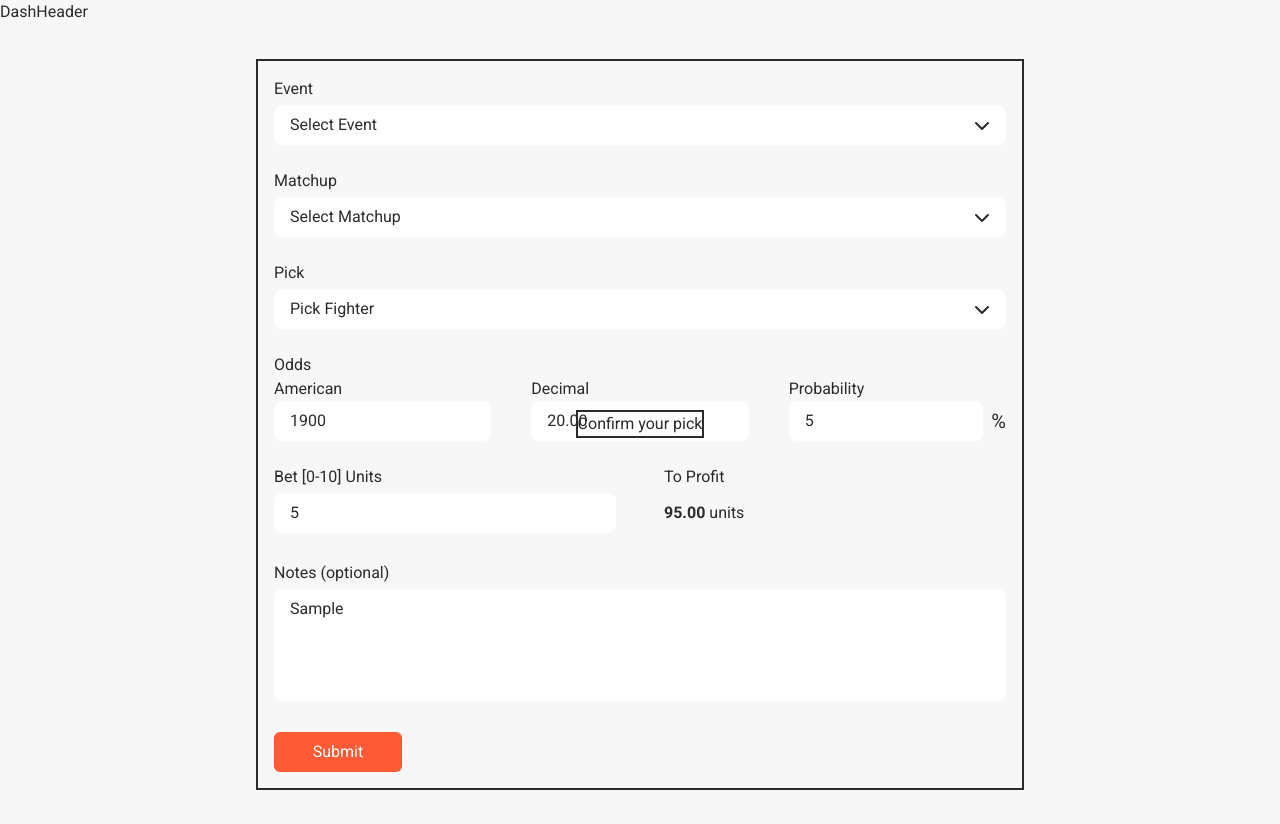
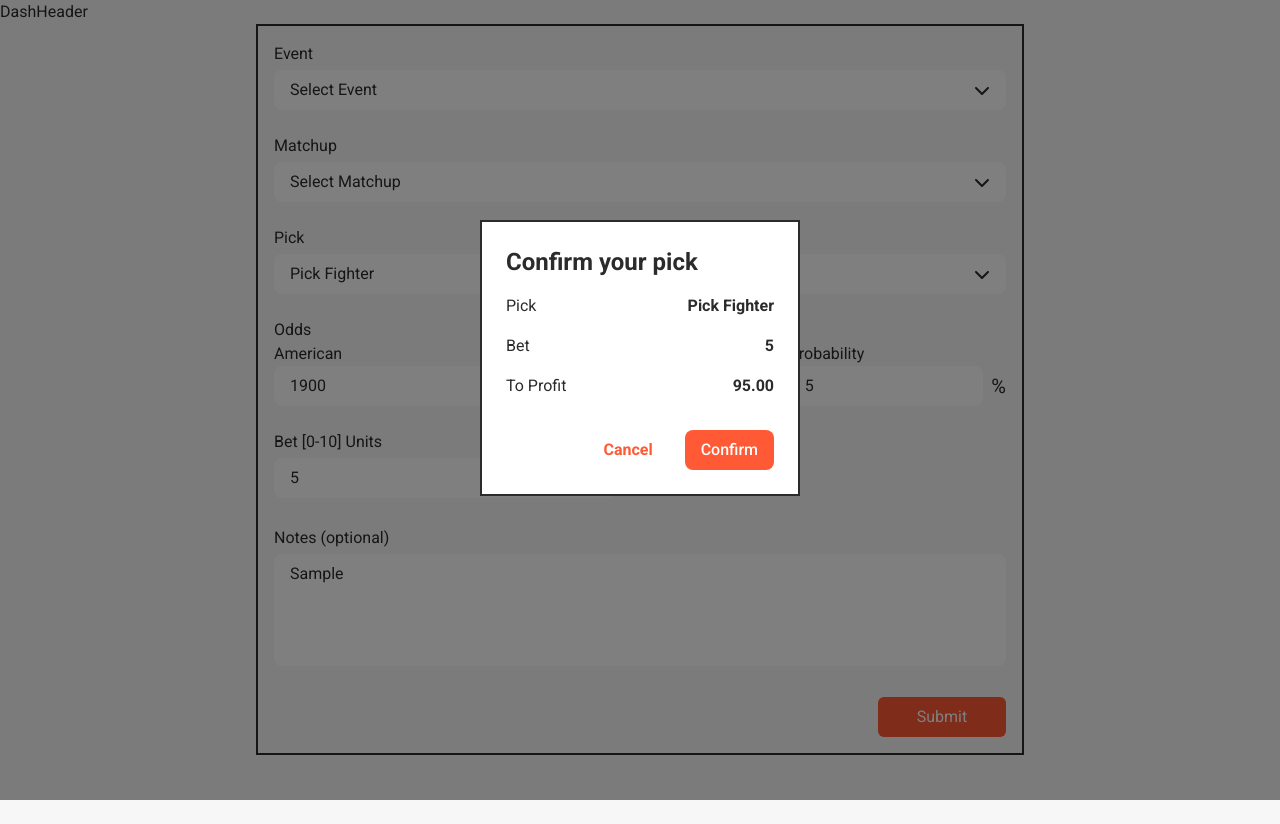
Before and after one commit to ray-mak/sportfolio, a React (Vite) app in the folder frontend/: page /dash/addpick in a window 1280 px wide. Both pictures are taken after typing "5", "5", "5", "5", "Sample" into the empty fields and a click on the button "Submit". After the commit the page ends 800 px from the top, so only its background shows below. Built offline with nearby package versions, Linux system fonts and the light colour scheme.

Commit message:
Refactored code
Created a formData state to store the input values instead of using a different state for each input/selection. Also did the same for the dropdown states.

```diff
--- a/frontend/src/features/bets/AddPick.jsx
+++ b/frontend/src/features/bets/AddPick.jsx
@@ -5,88 +5,95 @@ import { FontAwesomeIcon } from '@fortawesome/react-fontawesome'
 import { faChevronDown } from "@fortawesome/free-solid-svg-icons"
 
 const AddPick = () => {
-    //generate event names
+    const [formData, setFormData] = useState({
+        event: "Select Event",
+        matchup: "Select Matchup",
+        pick: "Pick Fighter",
+        odds: "",
+        betAmount: "",
+        notes: ""
+    })
+
+    const [dropdowns, setDropdowns] = useState({
+        eventDropdown: false,
+        matchupDropdown: false,
+        pickDropdown: false
+    })
+
+    //updates form values
+    function handleChange(e, name) {
+        const { value, innerText, tagName } = e.target
+        setFormData(prevFormData => {
+            return {
+                ...prevFormData,
+                [name]: tagName === "LI" ? innerText : value
+            }
+        })
+
+        setDropdowns(prevState => ({
+            ...prevState,
+            eventDropdown: false,
+            matchupDropdown: false,
+            pickDropdown: false
+        }))
+    }
+
+    console.log(formData)
+
+    //generate event names from JSON
     const eventNames = upcomingEvents.map(item => {
         return (
-            <li className='flex items-center p-2 rounded-md hover:bg-blue-400 hover:text-white hover:cursor-pointer' onClick={selectEvent} value={item.event} key={item.event}>{item.event}</li>
+            <li className='flex items-center p-2 rounded-md hover:bg-blue-400 hover:text-white hover:cursor-pointer' onClick={(e) => handleChange(e, "event")} key={item.event}>{item.event}</li>
         )
     })
 
-    //choose event from event dropdown
-    const [selectedEvent, setSelectedEvent] = useState("Select Event")
-    function selectEvent(e) {
-        setSelectedEvent(e.target.innerText)
-        setEventDropdown(false)
-    }
-
-    //generate matchups based on which event is selected.
-    const selectedEventMatchups = upcomingEvents.find(item => item.event === selectedEvent)
+    //Generate matchups based on which event is selected, by matching the name of the event selected in the form with same event name in the JSON.
+    const selectedEventMatchups = upcomingEvents.find(item => item.event === formData.event)
     let matchupsList
     if (selectedEventMatchups) {
         matchupsList = selectedEventMatchups.matchups.map(matchup => {
             return (
-                <li className='flex items-center p-2 rounded-md hover:bg-blue-400 hover:text-white hover:cursor-pointer' onClick={selectMatchup} key={matchup}>{matchup}</li>
+                <li className='flex items-center p-2 rounded-md hover:bg-blue-400 hover:text-white hover:cursor-pointer' onClick={(e) => handleChange(e, "matchup")} key={matchup}>{matchup}</li>
             )
         })
     } else {
         matchupsList = <li className='flex items-center p-2 rounded-md '>Please select an event first</li>
     }
 
-    //set selected matchup from select matchup dropdown
-    const [selectedMatchup, setSelectedMatchup] = useState("Select Matchup")
-    function selectMatchup(e) {
-        setSelectedMatchup(e.target.innerText)
-        setMatchupDropdown(false)
-    }
-
     //generate pick options based on which matchup is selected
     let pickList
-    if (selectedMatchup != "Select Matchup") {
-        const fighters = selectedMatchup.split(" vs ")
+    if (formData.matchup != "Select Matchup") {
+        const fighters = formData.matchup.split(" vs ")
         pickList = fighters.map(fighter => {
             return (
-                <li className='flex items-center p-2 rounded-md hover:bg-blue-400 hover:text-white hover:cursor-pointer' onClick={pickFighter} key={fighter}>{fighter}</li>
+                <li className='flex items-center p-2 rounded-md hover:bg-blue-400 hover:text-white hover:cursor-pointer' onClick={(e) => handleChange(e, "pick")} key={fighter}>{fighter}</li>
             )
         })
     } else {
         pickList = <li className='flex items-center p-2 rounded-md'>Please select a matchup first</li>
     }
 
-    //set the selected option for "Pick" dropdown
-    const [pickedFighter, setPickedFighter] = useState("Pick Fighter")
-    function pickFighter(e) {
-        setPickedFighter(e.target.innerText)
-        setPickDropdown(false)
+    //toggle dropdowns and close dropdown when clicking outside of dropdown
+    function toggleDropdown(dropdown) {
+        setDropdowns(prevState => ({
+            ...prevState,
+            [dropdown]: !prevState[dropdown]
+        }))
     }
 
-    //toggle dropdown menus
-    const [eventDropdown, setEventDropdown] = useState(false)
-    const [matchupDropdown, setMatchupDropdown] = useState(false)
-    const [pickDropdown, setPickDropdown] = useState(false)
-    function toggleSelectEvent() {
-        setEventDropdown(prevState => !prevState)
-    }
-    function toggleMatchupDropdown() {
-        setMatchupDropdown(prevState => !prevState)
-    }
-    function togglePickDropdown() {
-        setPickDropdown(prevState => !prevState)
-    }
-
-    //close dropdown when clicking outside of dropdown
     const eventContainer = useRef(null)
     const matchupContainer = useRef(null)
     const pickContainer = useRef(null)
     useEffect(() => {
         const handleClick = (e) => {
             if (eventContainer.current && !eventContainer.current.contains(e.target)) {
-                setEventDropdown(false)
+                setDropdowns(prevState => ({ ...prevState, eventDropdown: false }))
             }
             if (matchupContainer.current && !matchupContainer.current.contains(e.target)) {
-                setMatchupDropdown(false)
+                setDropdowns(prevState => ({ ...prevState, matchupDropdown: false }))
             }
             if (pickContainer.current && !pickContainer.current.contains(e.target)) {
-                setPickDropdown(false)
+                setDropdowns(prevState => ({ ...prevState, pickDropdown: false }))
             }
         }
         document.addEventListener("click", handleClick)
@@ -113,20 +120,25 @@ const AddPick = () => {
             const newProbability = 100 / (100 / number + 1)
             setDecimalOdds(newDecimalOdds.toFixed(2))
             setProbability(newProbability.toFixed(2))
+            setFormData(prevState => ({ ...prevState, odds: newDecimalOdds.toFixed(2) }))
         } else {
             const number = parseFloat(newAmericanOdds.replace(/[^\d.]/g, ''))
             const newDecimalOdds = (number / 100) + 1
             const newProbability = 100 / (number / 100 + 1)
             setDecimalOdds(newDecimalOdds.toFixed(2))
             setProbability(newProbability.toFixed(2))
+            setFormData(prevState => ({ ...prevState, odds: newDecimalOdds.toFixed(2) }))
         }
 
     }
 
-
     function handleDecimalOddsChange(e) {
-        const newDecimalOdds = e.target.value
+        let newDecimalOdds = e.target.value
+        if (newDecimalOdds.length > 4) {
+            newDecimalOdds = newDecimalOdds.slice(0, 4)
+        }
         setDecimalOdds(newDecimalOdds)
+        setFormData(prevState => ({ ...prevState, odds: newDecimalOdds }))
         if (newDecimalOdds >= 2) {
             const newAmericanOdds = (newDecimalOdds - 1) * 100
             const newProbability = (1 - (1 / newDecimalOdds)) * 100
@@ -137,6 +149,10 @@ const AddPick = () => {
             const newProbability = (1 / newDecimalOdds) * 100
             setAmericanOdds(newAmericanOdds.toFixed(0))
             setProbability(newProbability.toFixed(2))
+            console.log(newAmericanOdds)
+        }
+        if (newDecimalOdds == "") {
+            setAmericanOdds("")
         }
     }
 
@@ -149,15 +165,17 @@ const AddPick = () => {
             const newDecimalOdds = 100 / newProbability
             setAmericanOdds(newAmericanOdds.toFixed(0))
             setDecimalOdds(newDecimalOdds.toFixed(2))
+            setFormData(prevState => ({ ...prevState, odds: newDecimalOdds.toFixed(2) }))
         } else {
             const newAmericanOdds = ((100 - newProbability) / newProbability) * 100
             const newDecimalOdds = (100 - newProbability) / newProbability + 1
             setAmericanOdds(newAmericanOdds.toFixed(0))
             setDecimalOdds(newDecimalOdds.toFixed(2))
+            setFormData(prevState => ({ ...prevState, odds: newDecimalOdds.toFixed(2) }))
         }
     }
 
-    //handle and store bet amount
+    //handle and store bet amount, users are only allowed to bet between 0-10 units
     const [betAmount, setBetAmount] = useState("")
     function handleBetAmount(e) {
         let betInput = e.target.value
@@ -170,6 +188,7 @@ const AddPick = () => {
             betInput = 10
         }
         setBetAmount(betInput)
+        setFormData(prevState => ({ ...prevState, betAmount: betInput }))
     }
 
     //calculate profit amount
@@ -183,29 +202,29 @@ const AddPick = () => {
         }
     }, [betAmount, decimalOdds])
 
-    //handle and store notes
-    const [notes, setNotes] = useState("")
-    function handleNotesChange(e) {
-        setNotes(e.target.value)
+    //show confirmation and submit form
+    const [showConfirmation, setShowConfirmation] = useState(false)
+    function handleSubmit(e) {
+        e.preventDefault()
+        setShowConfirmation(true)
     }
 
-    //handle submit
-    function handleSubmit(e) {
-        e.preventDefault()
+    function cancelConfirm() {
+        setShowConfirmation(false)
     }
-
-    console.log(americanOdds, decimalOdds, probability, betAmount)
+    console.log(formData)
+    // console.log(americanOdds, decimalOdds, probability, betAmount, selectedEvent, selectedEventMatchups, pickedFighter)
     return (
-        <div className='h-screen flex flex-col items-center justify-center text-sm sm:text-base'>
+        <div className='flex flex-col items-center justify-center text-sm sm:text-base'>
             <form onSubmit={handleSubmit} className='flex flex-col w-full gap-6 border-2 p-4 sm:w-5/6 lg:w-3/5 2xl:w-1/2'>
                 <div ref={eventContainer}>
                     <p>Event</p>
                     <div className='relative'>
-                        <div className='flex items-center justify-between bg-white px-4 py-2 rounded-lg mt-1 hover:cursor-pointer' aria-label='Select event' onClick={toggleSelectEvent}>
-                            <span>{selectedEvent}</span>
+                        <button type='button' className='w-full flex items-center justify-between bg-white px-4 py-2 rounded-lg mt-1 hover:cursor-pointer' aria-label='Select event' onClick={() => toggleDropdown("eventDropdown")}>
+                            <span>{formData.event}</span>
                             <FontAwesomeIcon icon={faChevronDown} />
-                        </div>
-                        {eventDropdown && <div className='w-full mt-2 rounded-lg bg-white max-h-60 overflow-y-auto p-2 dropdown absolute'>
+                        </button>
+                        {dropdowns.eventDropdown && <div className='w-full mt-2 rounded-lg bg-white max-h-60 overflow-y-auto p-2 dropdown absolute'>
                             <ul>
                                 {eventNames}
                             </ul>
@@ -215,11 +234,11 @@ const AddPick = () => {
                 <div ref={matchupContainer}>
                     <p>Matchup</p>
                     <div className='relative'>
-                        <div className='flex items-center justify-between bg-white px-4 py-2 rounded-lg mt-1 hover:cursor-pointer' aria-label='Select matchup' onClick={toggleMatchupDropdown}>
-                            <span>{selectedMatchup}</span>
+                        <button type='button' className='w-full flex items-center justify-between bg-white px-4 py-2 rounded-lg mt-1 hover:cursor-pointer' aria-label='Select matchup' onClick={() => toggleDropdown("matchupDropdown")}>
+                            <span>{formData.matchup}</span>
                             <FontAwesomeIcon icon={faChevronDown} />
-                        </div>
-                        {matchupDropdown && <div className='w-full mt-2 rounded-lg bg-white  p-2 dropdown absolute'>
+                        </button>
+                        {dropdowns.matchupDropdown && <div className='w-full mt-2 rounded-lg bg-white  p-2 dropdown absolute'>
                             <ul className='options max-h-60 overflow-y-auto'>
                                 {matchupsList}
 
@@ -229,11 +248,11 @@ const AddPick = () => {
                 </div>
                 <div ref={pickContainer} className='relative'>
                     <p>Pick</p>
-                    <div className='flex items-center justify-between bg-white px-4 py-2 rounded-lg mt-1 hover:cursor-pointer' aria-label='Select matchup' onClick={togglePickDropdown}>
-                        <span>{pickedFighter}</span>
+                    <button type='button' className='w-full flex items-center justify-between bg-white px-4 py-2 rounded-lg mt-1 hover:cursor-pointer' aria-label='Select matchup' onClick={() => toggleDropdown("pickDropdown")}>
+                        <span>{formData.pick}</span>
                         <FontAwesomeIcon icon={faChevronDown} />
-                    </div>
-                    {pickDropdown && <div className='w-full mt-2 rounded-lg bg-white  p-2 dropdown absolute'>
+                    </button>
+                    {dropdowns.pickDropdown && <div className='w-full mt-2 rounded-lg bg-white  p-2 dropdown absolute'>
                         <ul className='options max-h-60 overflow-y-auto'>
                             {pickList}
                         </ul>
@@ -300,19 +319,36 @@ const AddPick = () => {
                     <p>Notes (optional)</p>
                     <textarea
                         id='notes'
-                        name='notes'
-                        value={notes}
-                        onChange={handleNotesChange}
+                        value={formData.notes}
+                        onChange={(e) => handleChange(e, "notes")}
                         className='w-full h-28 px-4 py-2 rounded-lg mt-1 resize-none'
                     />
                 </label>
-                <button className='w-32 py-2 text-white bg-brightRed rounded-md'>Submit</button>
-            </form>
-
-            <div className='absolute border-2'>
-                <p>Confirm your pick</p>
-            </div>
-        </div>
+                <button className='w-32 py-2 text-white bg-brightRed rounded-md ml-auto'>Submit</button>
+            </form >
+            {/* Confirmation dialog and dark overlay */}
+            {
+                showConfirmation && <div className='absolute flex flex-col gap-4 p-6 border-2 z-20 bg-white -mt-16 sm:w-80'>
+                    <p className='text-2xl font-semibold'>Confirm your pick</p>
+                    <div className='flex'>
+                        <p>Pick</p>
+                        <p className='ml-auto font-semibold'>{formData.pick}</p>
+                    </div>
+                    <div className='flex'>
+                        <p>Bet</p>
+                        <p className='ml-auto font-semibold'>{betAmount}</p>
+                    </div><div className='flex'>
+                        <p>To Profit</p>
+                        <p className='ml-auto font-semibold'>{profitAmount}</p>
+                    </div>
+                    <div className='flex gap-4 mt-4 ml-auto'>
+                        <button onClick={cancelConfirm} className='py-2 px-4 text-brightRed font-semibold hover:opacity-70'>Cancel</button>
+                        <button className='py-2 px-4 bg-brightRed text-white rounded-lg font-medium hover:opacity-70'>Confirm</button>
+                    </div>
+                </div>
+            }
+            {showConfirmation && <div className='fixed w-full h-full bg-black/50 top-0 z-10'></div>}
+        </div >
     )
 }
 
```
Also changed, not shown: 1 other file (tests, documents, lock files or other folders).
